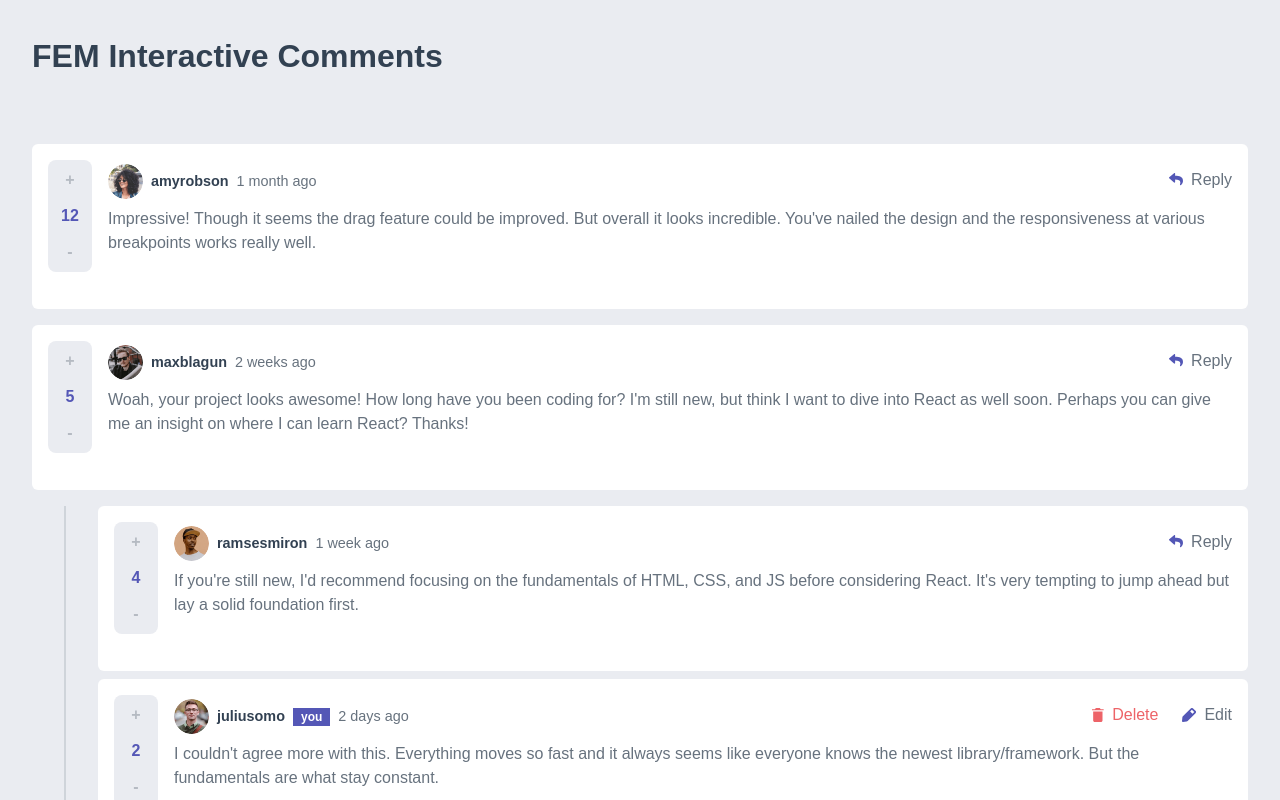
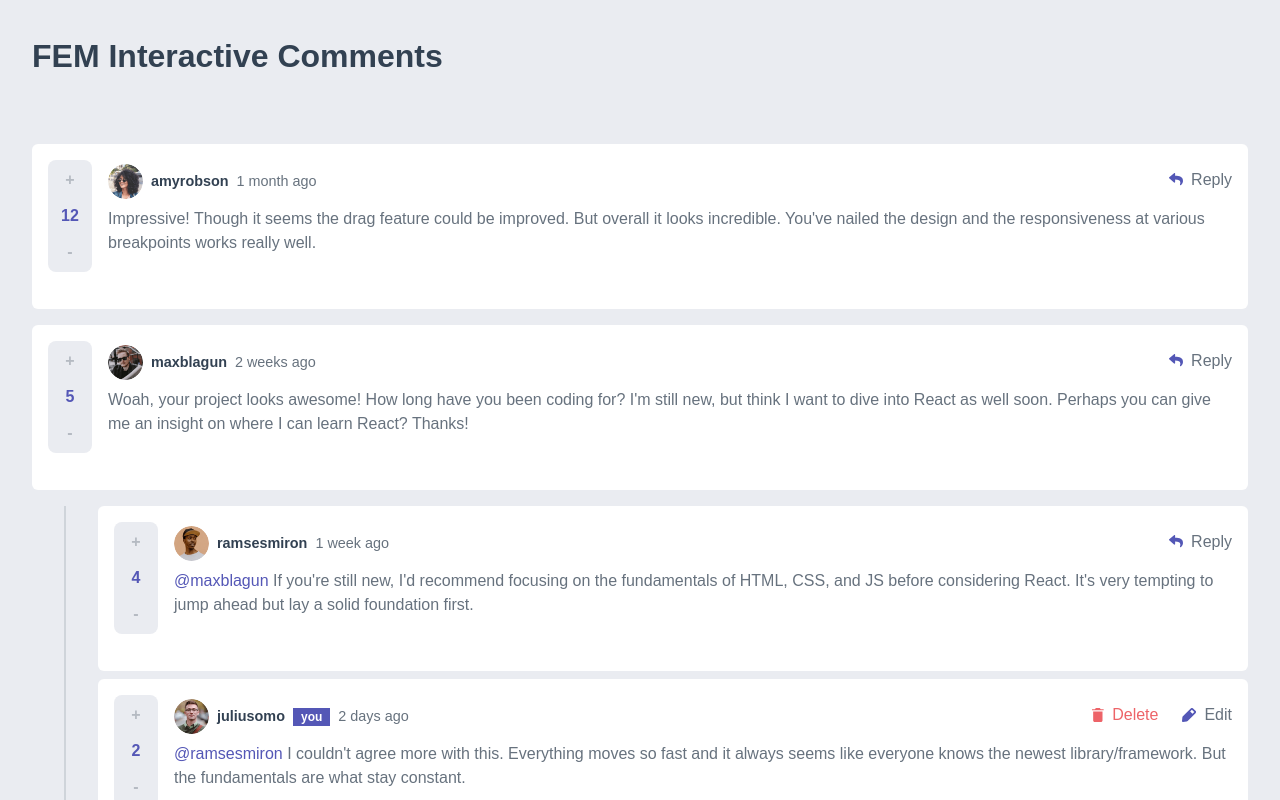
Before and after one commit to janevalencia/nextjs-ssr-comments, a Next.js app: page / in a window 1280 px wide. Shown: the top 800 px of the page. Built offline with nearby package versions, Linux system fonts and the light colour scheme.

Commit message:
Add @replyingTo tag before the reply-content

```diff
--- a/components/CommentCard.tsx
+++ b/components/CommentCard.tsx
@@ -1,15 +1,16 @@
 import { useState } from "react";
 import Image from "next/image";
 import Vote from "./Vote";
-import { UserProps, CommentProps } from "../types";
+import { UserProps, CommentProps, ReplyProps } from "../types";
 import { CommentForm, Modal, EditForm } from "./";
 
 type CommentCardProps = {
     currentUser : UserProps,
     comment : CommentProps,
+    replyingTo?: string,
 };
 
-const CommentCard = ( { currentUser, comment } : CommentCardProps ) => {
+const CommentCard = ( { currentUser, comment, replyingTo } : CommentCardProps ) => {
 
     // Manage state of Reply Form toggle (display / hide).
     const [ showReplyForm, setShowReplyForm ] = useState<boolean>(false);
@@ -101,7 +102,7 @@ const CommentCard = ( { currentUser, comment } : CommentCardProps ) => {
                             <EditForm comment={comment} />
                         ) :
                         (
-                            <p>{ comment.content }</p>
+                            <p>{ replyingTo && (<span className="comment-card__replying-to">@{replyingTo}</span>) } { comment.content }</p>
                         )
                     }
                     </div>
@@ -121,7 +122,7 @@ const CommentCard = ( { currentUser, comment } : CommentCardProps ) => {
                     {
                         comment.replies.map( (reply) => (
                             <article key={reply.id}>
-                                <CommentCard currentUser={currentUser} comment={reply} />
+                                <CommentCard currentUser={currentUser} comment={reply} replyingTo={reply.replyingTo} />
                             </article>
                         ) )
                     }
--- a/styles/components/_comments.scss
+++ b/styles/components/_comments.scss
@@ -25,6 +25,11 @@
     &__content {
         color: var(--secondary-greyish-blue);
     }
+
+    &__replying-to {
+        color: var(--primary-blue);
+        font-weight: var(--fw-normal);
+    }
 }
 
 .comment-reply {
```
